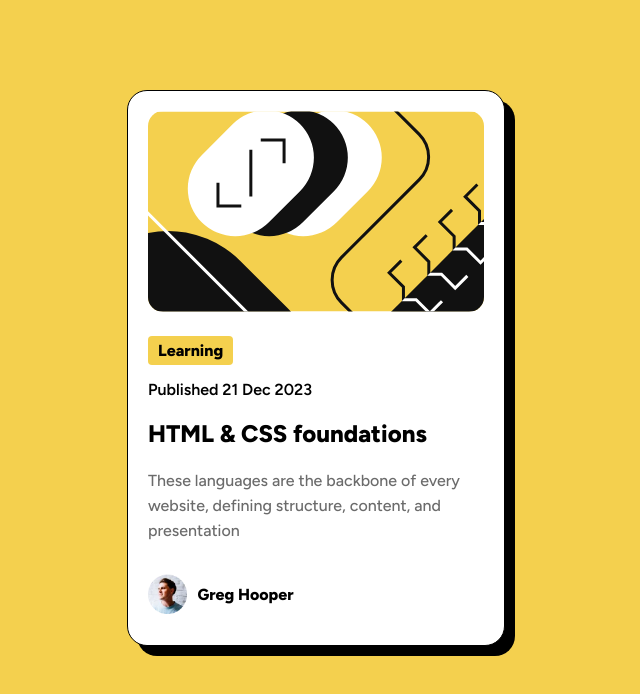
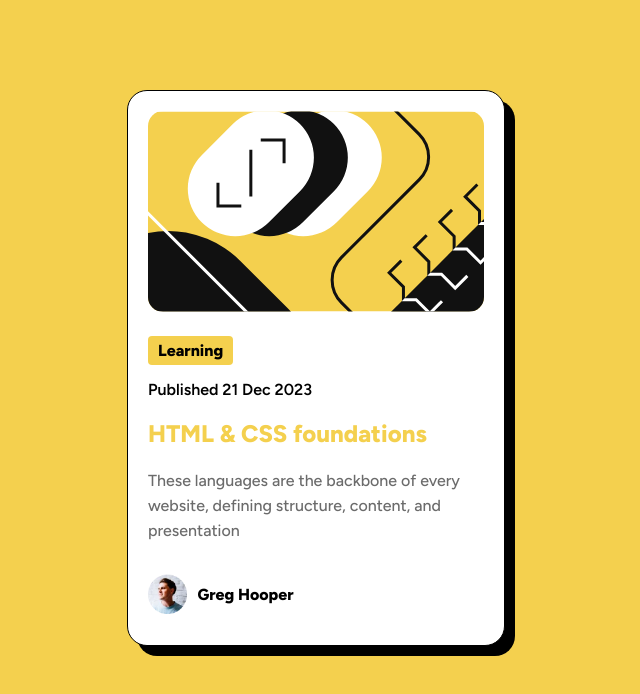
Before and after one commit to Dragonspin1/Course-Card, a plain HTML site: page index.html in a window 1280 px wide. In both pictures the pointer is over the element "HTML & CSS foundations". Shown: the whole page, without its empty margins (324-964 px from the left). Drawn offline with Linux system fonts and the light colour scheme; files whose address does not match are found by name.

Commit message:
Update index.html

```diff
--- a/index.html
+++ b/index.html
@@ -75,6 +75,11 @@
       font-weight: 800;
     }
 
+    .text h2:hover{
+      cursor: pointer;
+      color: #F4D04E;
+    }
+
   </style>
 </head>
   <body>
```
